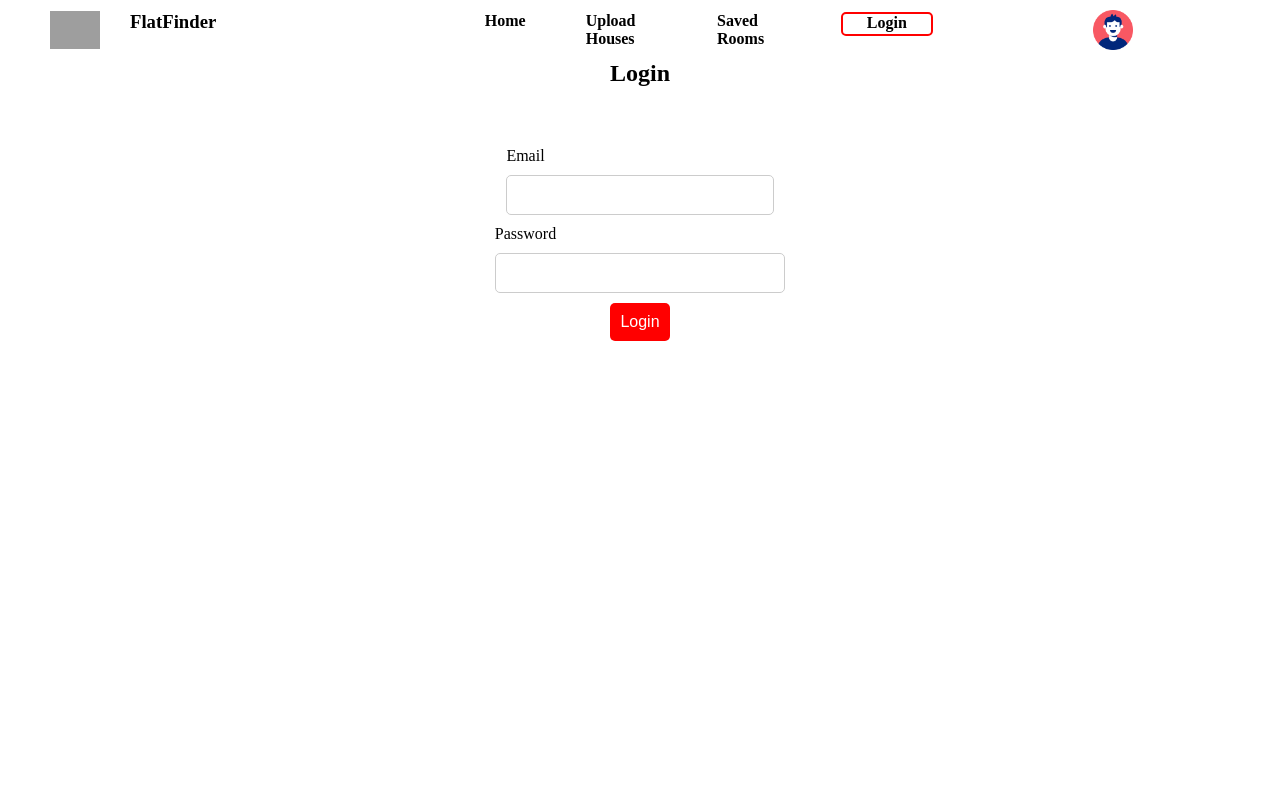
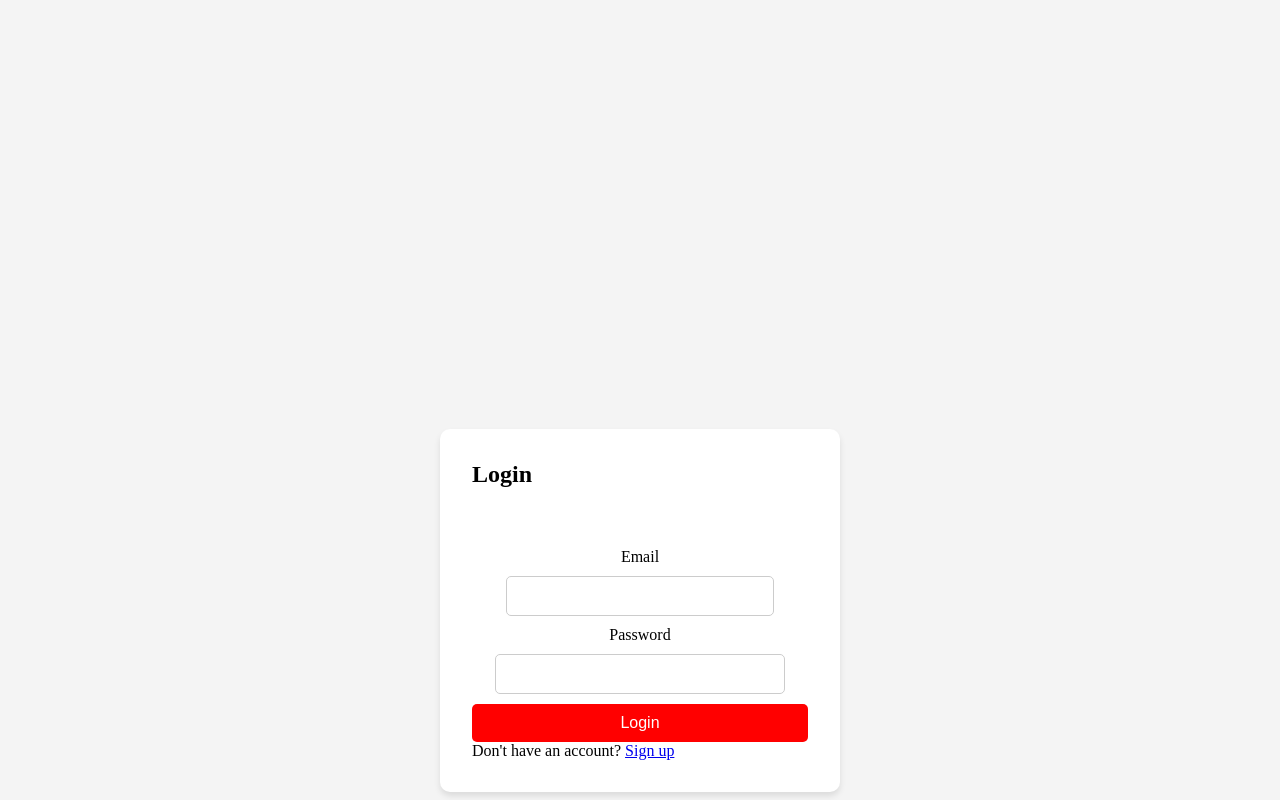
Before and after one commit to satish12211328/Real-estate-web-site, a React (Vite) app in the folder reactcapproject/real-estatefrontend/: page /Login in a window 1280 px wide. Built offline with nearby package versions, Linux system fonts and the light colour scheme; grey boxes are pictures that could not be loaded.

Commit message:
Update Login.jsx

```diff
--- a/reactcapproject/real-estatefrontend/src/Loginforms/Login.jsx
+++ b/reactcapproject/real-estatefrontend/src/Loginforms/Login.jsx
@@ -1,7 +1,7 @@
 import React, { useState } from 'react';
 import { NavLink } from 'react-router-dom';
-import "./Login.css"
-import boy from "../Images/4939473e84994cd638a8211337bfd40f.png"
+import "./Login.css";
+
 const LoginPage = () => {
   const [email, setEmail] = useState('');
   const [password, setPassword] = useState('');
@@ -10,7 +10,13 @@ const LoginPage = () => {
   const handleSubmit = async (event) => {
     event.preventDefault();
 
-    const response = await fetch('http://localhost:3000/login', {
+    if (!email || !password) {
+      setError('Please fill out both email and password.');
+      return;
+    }
+
+    try {
+      const response = await fetch('http://localhost:5000/login', {
         method: 'POST',
         headers: { 'Content-Type': 'application/json' },
         body: JSON.stringify({ email, password }),
@@ -23,29 +29,17 @@ const LoginPage = () => {
       } else {
         setError(data.message || 'Login failed');
       }
+    } catch (err) {
+      console.error('Error:', err);
+      setError('An error occurred. Please try again later.');
+    }
   };
 
   return (
-    <div>
-       <div className='Navrbar'>
-              <div className='subnavlogo'>
-                  <img src={"https://cdn.dribbble.com/userupload/12684044/file/original-e782c45d2bd0e4632a88bafb1e206f0e.png?crop=0x0-1600x1200&format=webp&resize=400x300&vertical=center"} alt='logo' id="im"></img>
-                  <h3>FlatFinder</h3>
-              </div>
-              <div className='subnavdetail'>
-          <ul id='navdetail'>
-              <li><NavLink to="/">Home</NavLink></li>
-              <li><NavLink to="/form">Upload Houses</NavLink></li>
-              <li><NavLink to="/savedrooms">Saved Rooms</NavLink></li>
-              <li id='navl4'><NavLink to="/Singnup">Login</NavLink></li>
-              <li id='navl5'><NavLink to="/images"></NavLink></li>
-          </ul>
-          <img src={boy}></img>
-      </div>
-    </div>
-    <div>
+    <div className="container">
+      <div className="card">
         <h2>Login</h2>
-      {error && <p>{error}</p>}
+        {error && <p className="error">{error}</p>}
         <form onSubmit={handleSubmit}>
           <div>
             <label>Email</label>
@@ -65,8 +59,12 @@ const LoginPage = () => {
               required
             />
           </div>
-        <NavLink to="/"><button type="submit">Login</button></NavLink>
+          <button type="submit">Login</button>
         </form>
+        <div>
+          <p>
+            Don't have an account? <NavLink to="/signup">Sign up</NavLink></p>
+        </div>
       </div>
     </div>
   );
```
Lines whose indentation alone changed are shown as unchanged.
